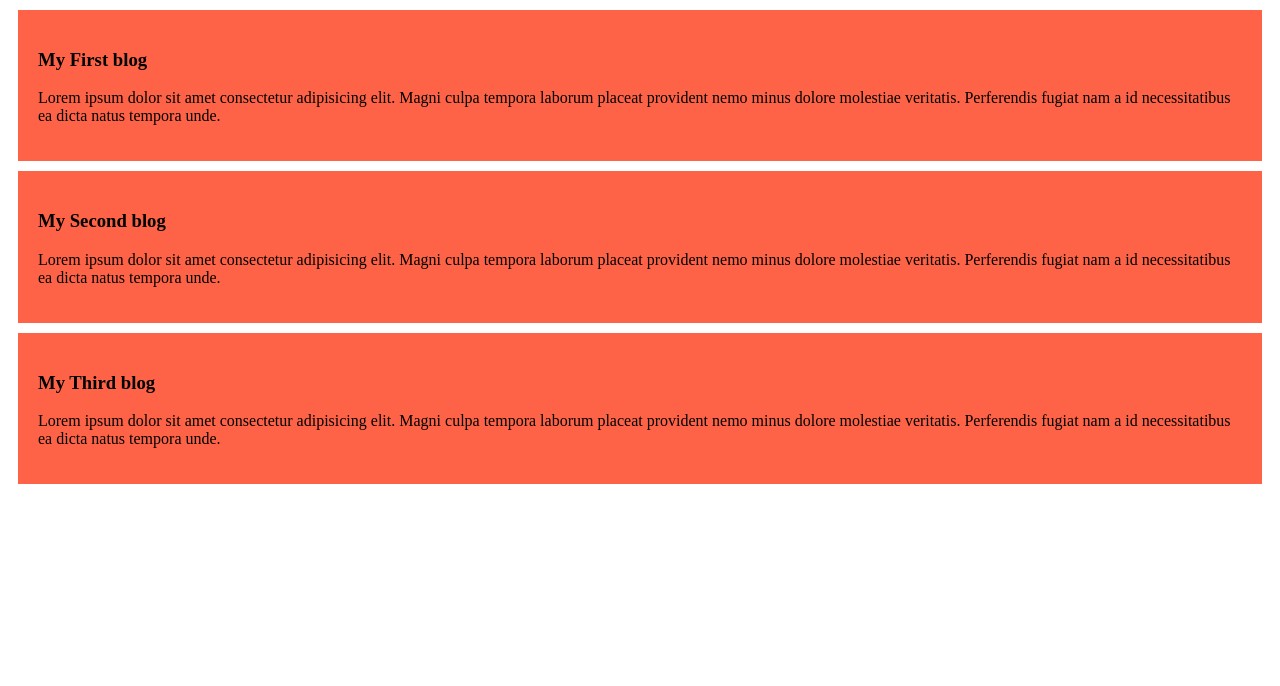
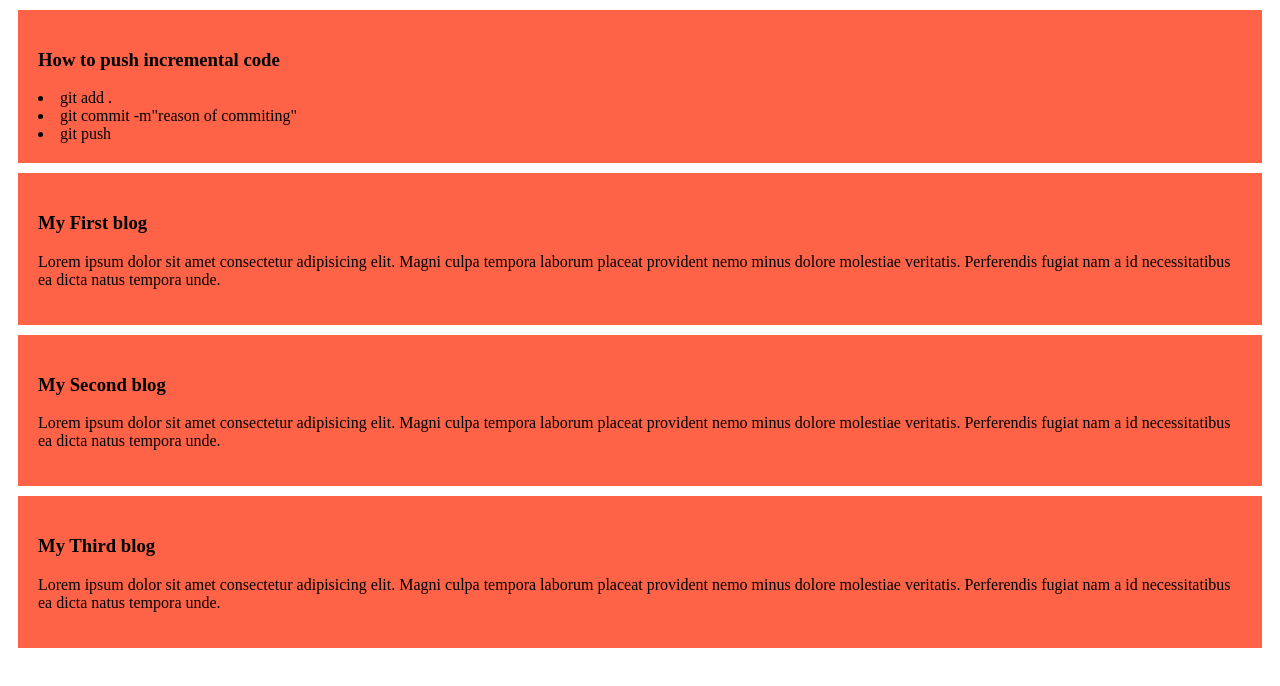
Before and after one commit to Jobaer-Islam/web-repo, a plain HTML site: page index.html in a window 1280 px wide. Drawn offline with Linux system fonts and the light colour scheme.

Commit message:
add list of doing commit

```diff
--- a/index.html
+++ b/index.html
@@ -7,6 +7,12 @@
     <link rel="stylesheet" href="styles/blog.css">
 </head>
 <body>
+    <div>
+        <h3>How to push incremental code</h3>
+        <li>git add .</li>
+        <li>git commit -m"reason of commiting"</li>
+        <li>git push</li>
+    </div>
     <div>
         <h3>My First blog</h3>
         <p>Lorem ipsum dolor sit amet consectetur adipisicing elit. Magni culpa tempora laborum placeat provident nemo minus dolore molestiae veritatis. Perferendis fugiat nam a id necessitatibus ea dicta natus tempora unde.</p>
```
